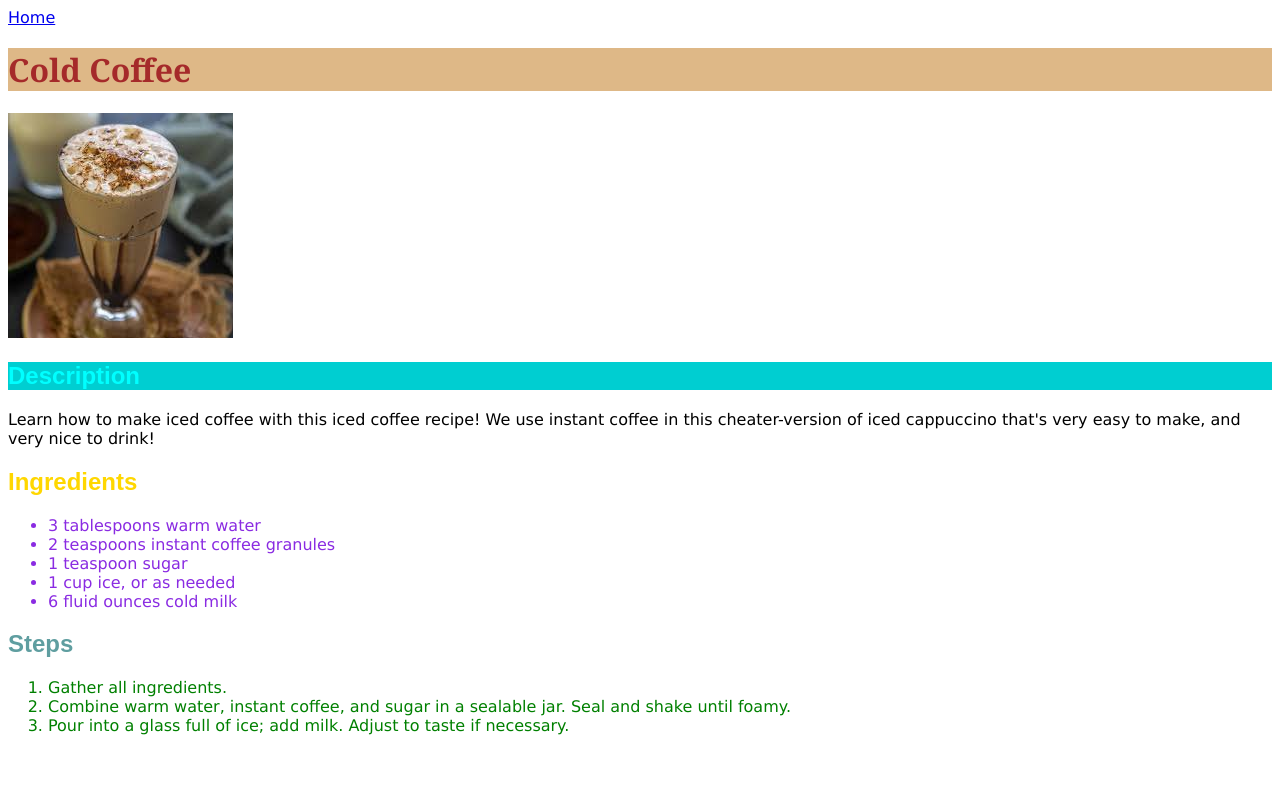
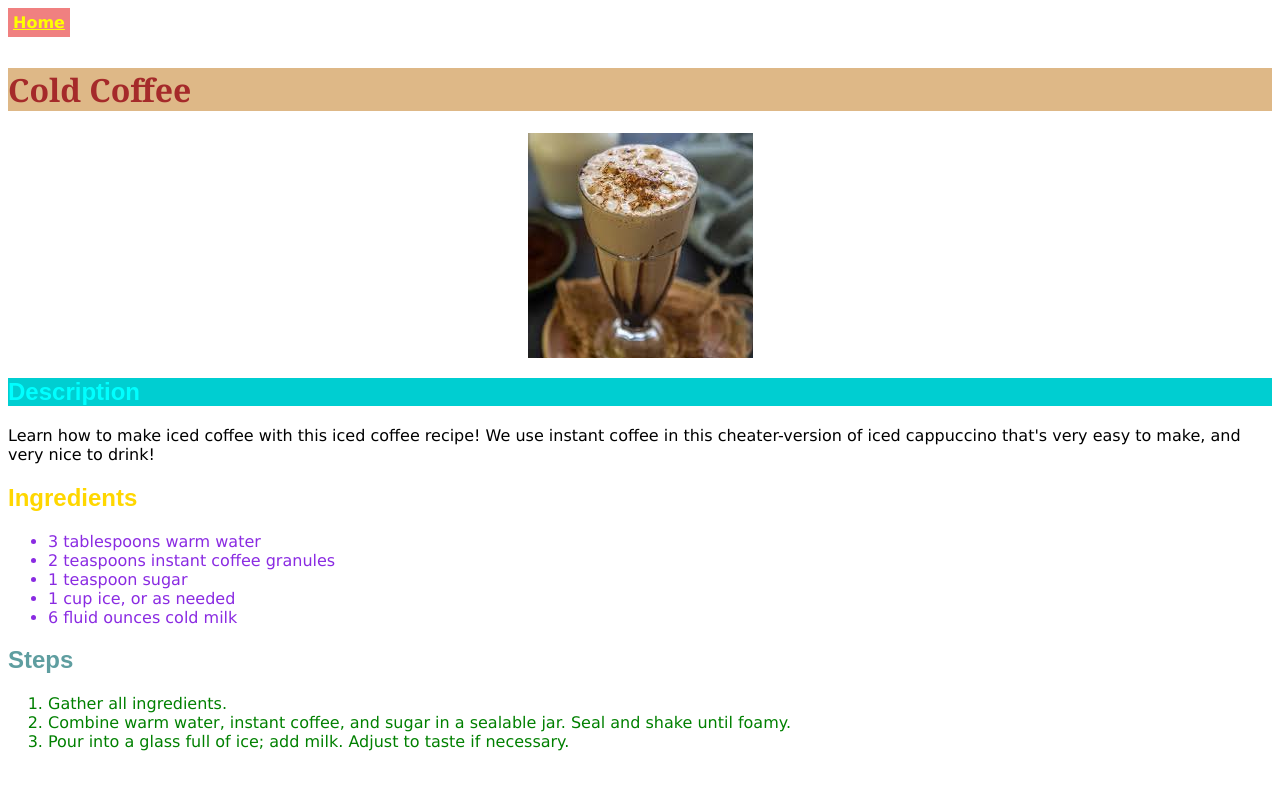
Before and after one commit to Aayush-WP/odin-recipes, a plain HTML site: page recipes/coffee.html in a window 1280 px wide. Drawn offline with Linux system fonts and the light colour scheme.

Commit message:
Start making changes in recipe pages
made the Home link into a button

```diff
--- a/recipes/coffee.html
+++ b/recipes/coffee.html
@@ -7,9 +7,9 @@
     <link rel="stylesheet" href="../styles.css">
 </head>
 <body>
-    <a href="../index.html">Home</a>
+    <a href="../index.html" class="button">Home</a>
     <h1 class="center title coffee">Cold Coffee</h1>
-    <img src="../images/coffee.jpeg" class="center">
+    <img src="../images/coffee.jpeg" class="block-center">
     <h2 class="descr">Description</h2>
     <p class="summ">
         Learn how to make iced coffee with this iced coffee recipe! We use instant coffee in this cheater-version of iced cappuccino that's very easy to make, and very nice to drink!
```
Also changed, not shown: recipes/icecream.html (+2 -2 lines), recipes/pizza.html (+2 -2 lines).
